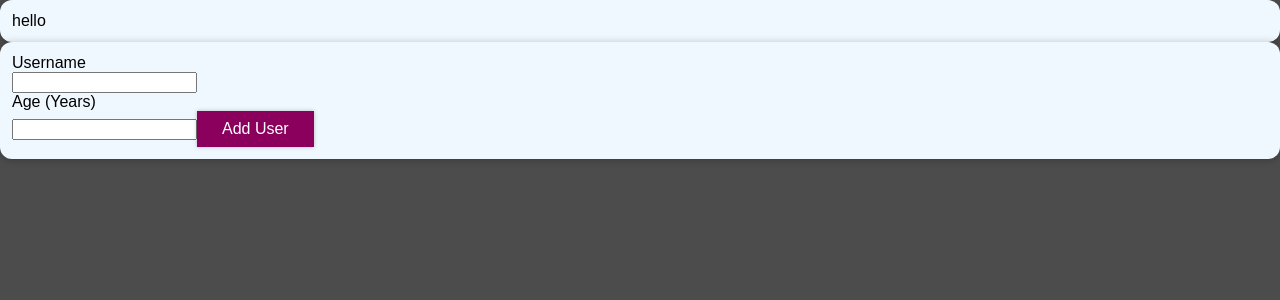
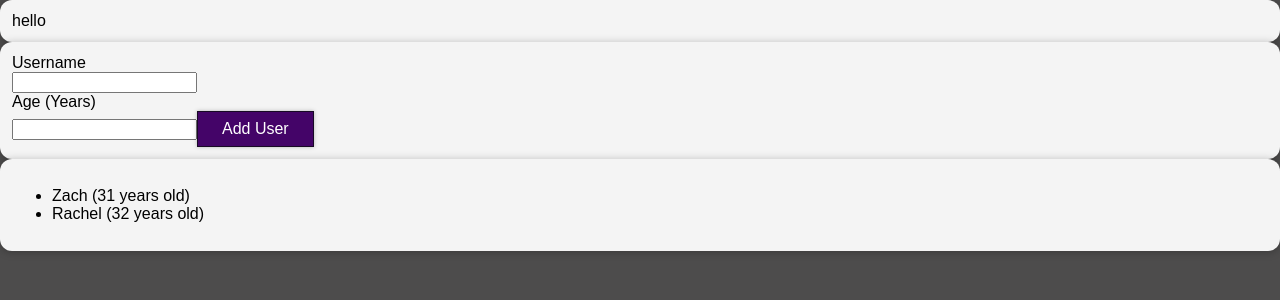
Before and after one commit to zdelcoco/add-user-practice, a React (Create React App) app: page / in a window 1280 px wide. Shown: the top 300 px of the page. Built offline with nearby package versions, Linux system fonts and the light colour scheme.

Commit message:
added user list, still need to handle input

```diff
--- a/src/App.js
+++ b/src/App.js
@@ -1,12 +1,20 @@
 import React from 'react';
 import Card from './components/UI/Card';
 import Form from './components/Form/Form';
+import UserList from './components/Users/UserList';
 
 function App() {
+
+  const userSample = [
+    {username: "Zach", age: 31, id: 1},
+    {username: "Rachel", age: 32, id: 2}
+  ];
+
   return (
     <div>
       <Card>hello</Card>
       <Form></Form>
+      <UserList users={userSample}/>
     </div>
   );
 }
--- a/src/components/UI/Button.module.css
+++ b/src/components/UI/Button.module.css
@@ -2,9 +2,9 @@
   width: 100%;
   font: inherit;
   padding: 0.5rem 1.5rem;
-  border: 1px solid #8b005d;
+  border: 1px solid #180a25;
   color: white;
-  background: #8b005d;
+  background: #440468;
   box-shadow: 0 0 4px rgba(0, 0, 0, 0.26);
   cursor: pointer;
 }
--- a/src/components/UI/Card.module.css
+++ b/src/components/UI/Card.module.css
@@ -1,7 +1,7 @@
 .card {
   border-radius: 12px;
   box-shadow: 0 1px 8px rgba(0, 0, 0, 0.25);
-  background-color: aliceblue;
+  background-color: rgb(244, 244, 244);
   text-align: left;
   padding: 12px;
   width: auto;
--- a/src/components/Users/User.js
+++ b/src/components/Users/User.js
@@ -0,0 +1,11 @@
+import styles from './User.module.css';
+
+const User = props => {
+  return (
+    <li>
+      {props.username} ({props.age} years old)
+    </li>
+  );
+};
+
+export default User;
--- /dev/null
+++ b/src/components/Users/UserList.js
@@ -0,0 +1,24 @@
+import styles from './UserList.module.css';
+import User from './User';
+import Card from '../UI/Card';
+
+const UserList = props => {
+
+  console.log(props.users[0].username);
+
+  return (
+    <Card>
+      <ul>
+        {props.users.map(user => (
+          <User
+            key={user.id}
+            username={user.username}
+            age={user.age}
+          />
+        ))}
+      </ul>
+    </Card>
+  );
+};
+
+export default UserList;
```
Also changed, not shown: src/components/Users/UserList.module.css (added).
